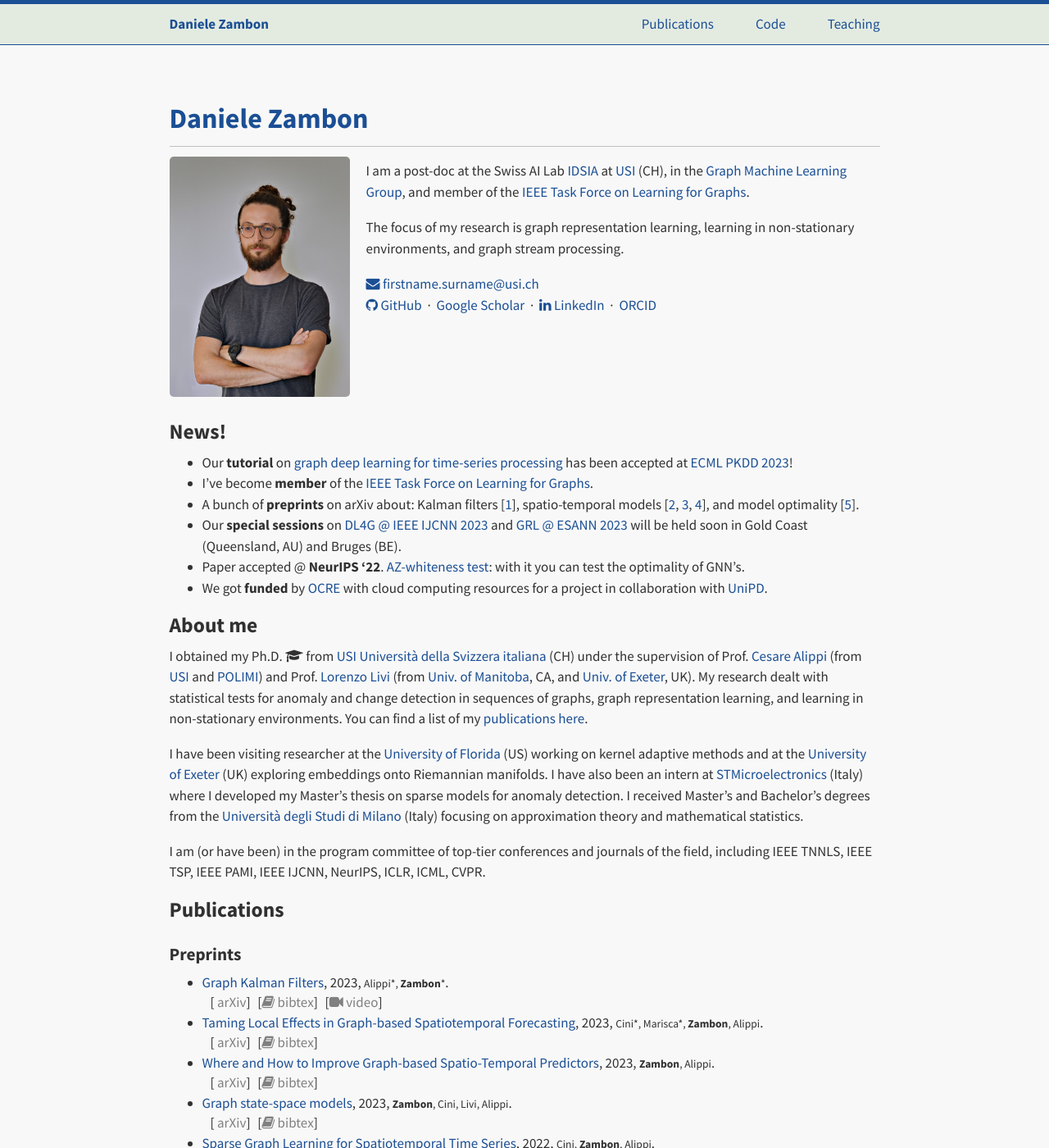
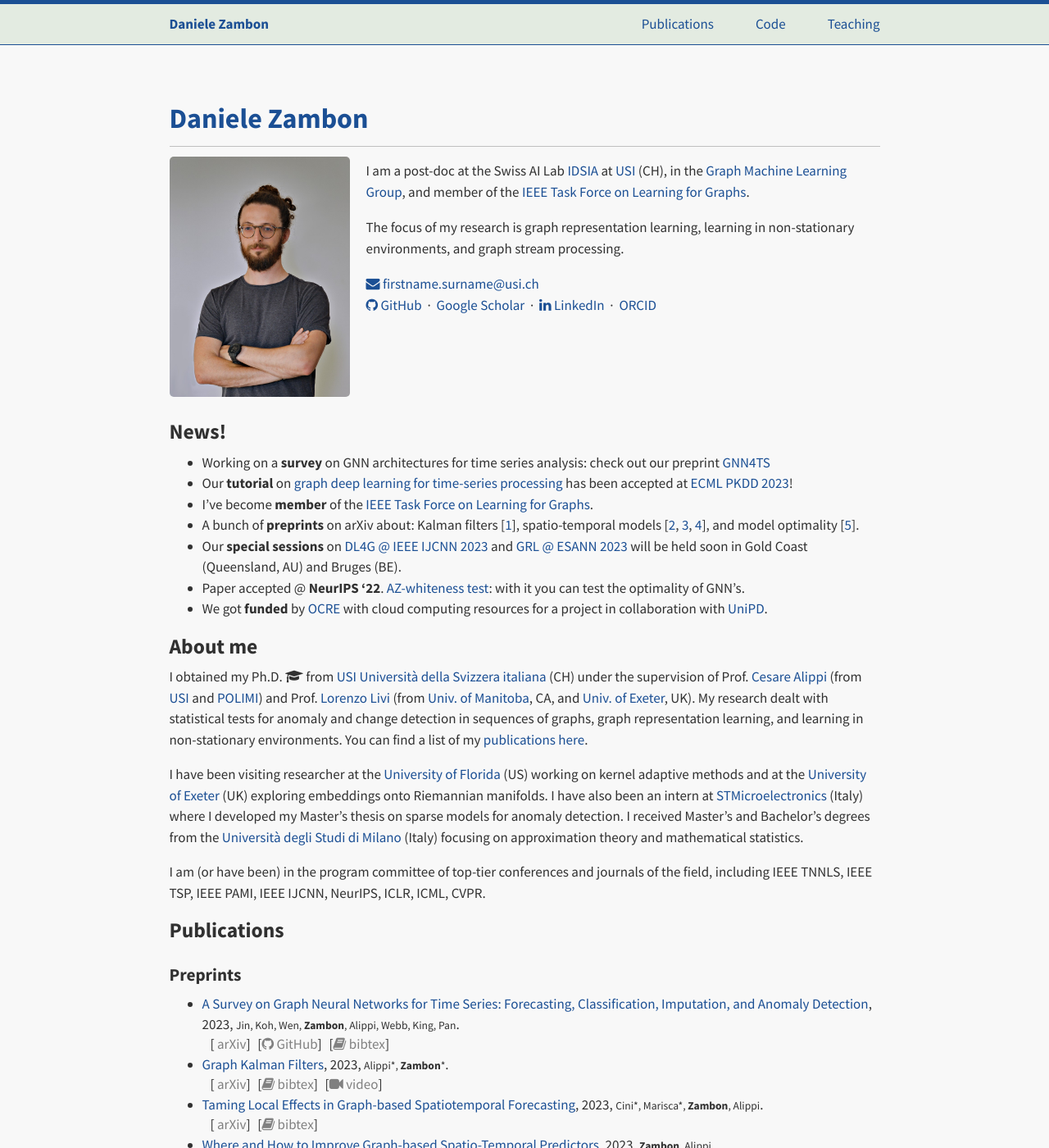
Before and after one commit to dzambon/dzambon.github.io, a Jekyll site: the page built from index.md, in a window 1280 px wide and 1400 px high. Shown: the whole window at 82% size. Built offline with Jekyll 4.4.1, drawn with Linux system fonts in a browser that asks for light colours; a style sheet for code colours, icons or effects is not loaded.

Commit message:
added review GNN4TS

```diff
--- a/_data/papers.yaml
+++ b/_data/papers.yaml
@@ -15,12 +15,23 @@
  #    video:
 
  -
+    id: jin2023survey
+    title: "A Survey on Graph Neural Networks for Time Series: Forecasting, Classification, Imputation, and Anomaly Detection"
+    author: "Jin, Ming and Koh, Huan Yee and Wen, Qingsong and Zambon, Daniele and Alippi, Cesare and Webb, Geoffrey I. and King, Irwin and Pan, Shirui"
+    short_author: "Jin, Koh, Wen, Zambon, Alippi, Webb, King, Pan"
+    year: 2023
+    bibtex: "@misc{jin2023survey, title={A {{Survey}} on {{Graph Neural Networks}} for {{Time Series}}: {{Forecasting}}, {{Classification}}, {{Imputation}}, and {{Anomaly Detection}}}, shorttitle={A {{Survey}} on {{Graph Neural Networks}} for {{Time Series}}}, author={Jin, Ming and Koh, Huan Yee and Wen, Qingsong and Zambon, Daniele and Alippi, Cesare and Webb, Geoffrey I. and King, Irwin and Pan, Shirui}, year={2023}, month=jul, number={arXiv:2307.03759}, primaryclass={cs}, publisher={{arXiv}}, doi={10.48550/arXiv.2307.03759}, archiveprefix={arxiv}}"
+    arxiv_id: "2305.19183"
+    type: preprint
+    github: "https://github.com/KimMeen/Awesome-GNN4TS"
+    url: "https://arxiv.org/abs/2305.19183"
+ -
     id: alippi2023graph
     title: "Graph Kalman Filters"
     author: "Alippi, Cesare and Zambon, Daniele"
     short_author: "Alippi*, Zambon*"
     year: 2023
-    bibtex: "@misc{alippi2023graph, title = {Graph {{Kalman Filters}}}, author = {Alippi, Cesare and Zambon, Daniele}, year = {2023}, month = mar, number = {arXiv:2303.12021}, publisher = {{arXiv}}, doi = {10.48550/arXiv.2303.12021}, archiveprefix = {arxiv}}"
+    bibtex: "@misc{alippi2023graph, title={Graph {{Kalman Filters}}}, author={Alippi, Cesare and Zambon, Daniele}, year={2023}, month=mar, number={arXiv:2303.12021}, publisher={{arXiv}}, doi={10.48550/arXiv.2303.12021}, archiveprefix={arxiv} }"
     arxiv_id: "2303.12021"
     type: preprint
     url: "https://arxiv.org/abs/2303.12021"
@@ -120,7 +131,7 @@
     author: "Zambon, Daniele"
     short_author: "Zambon"
     year: 2022
-    bibtex: "@inproceedings{zambon2022erkennung, author = {Zambon, Daniele}, title = {Erkennung von Anomalien und Veränderung in Graphsequenzen}, booktitle={D22}, year={2022}, editor={Hölldobler, Steffen}, pages={311-320}, publisher={Köllen Druck + Verlag GmbH}, address={Bonn} }"
+    bibtex: "@inproceedings{zambon2022erkennung, author={Zambon, Daniele}, title={Erkennung von Anomalien und Veränderung in Graphsequenzen}, booktitle={D22}, year={2022}, editor={Hölldobler, Steffen}, pages={311-320}, publisher={Köllen Druck + Verlag GmbH}, address={Bonn} }"
     short_venue: "D22" #"Ausgezeichnete Informatikdissertationen"
     type: conference
     url: "https://dl.gi.de/handle/20.500.12116/39855"
--- a/_includes/news.md
+++ b/_includes/news.md
@@ -1,3 +1,4 @@
+* Working on a **survey** on GNN architectures for time series analysis: check out our preprint [GNN4TS](https://arxiv.org/abs/2305.19183)
 * Our **tutorial** on [graph deep learning for time-series processing](https://gmlg.ch/tutorials/graph-based-processing/ecml-2023) has been accepted at [ECML PKDD 2023](https://2023.ecmlpkdd.org/)!
 * I've become **member** of the [IEEE Task Force on Learning for Graphs](https://www.learning4graphs.org/).
 * A bunch of **preprints** on arXiv about: Kalman filters [[1](#alippi2023graph)], spatio-temporal models [[2](#zambon2023graph), [3](#cini2022sparse), [4](#cini2023taming)], and model optimality [[5](#zambon2023where)].
```
